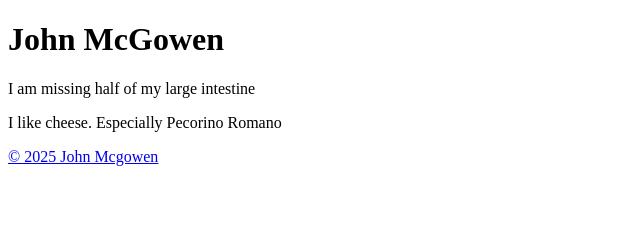
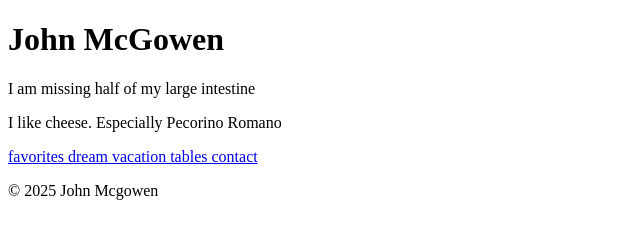
Before and after one commit to Thysillies/Thysillies.github.io, a plain HTML site: page index.html in a window 1280 px wide. Shown: the whole page, without its empty margins (0-640 px from the left). Drawn offline with Linux system fonts and the light colour scheme.

Commit message:
nav link

```diff
--- a/index.html
+++ b/index.html
@@ -9,10 +9,10 @@
 
     <p>I am missing half of my large intestine</p>
     <p>I like cheese. Especially Pecorino Romano</p>
-	<a href="favorites.html">
-	<a href="dream_vacation.html">
-	<a href="tables.html">
-	<a href="contact.html">
+	<a href="favorites.html"> favorites </a>
+	<a href="dream_vacation.html"> dream vacation </a>
+	<a href="tables.html"> tables </a>
+	<a href="contact.html"> contact </a>
 
   <footer>
 	<p>&copy; 2025 John Mcgowen</p>
```
